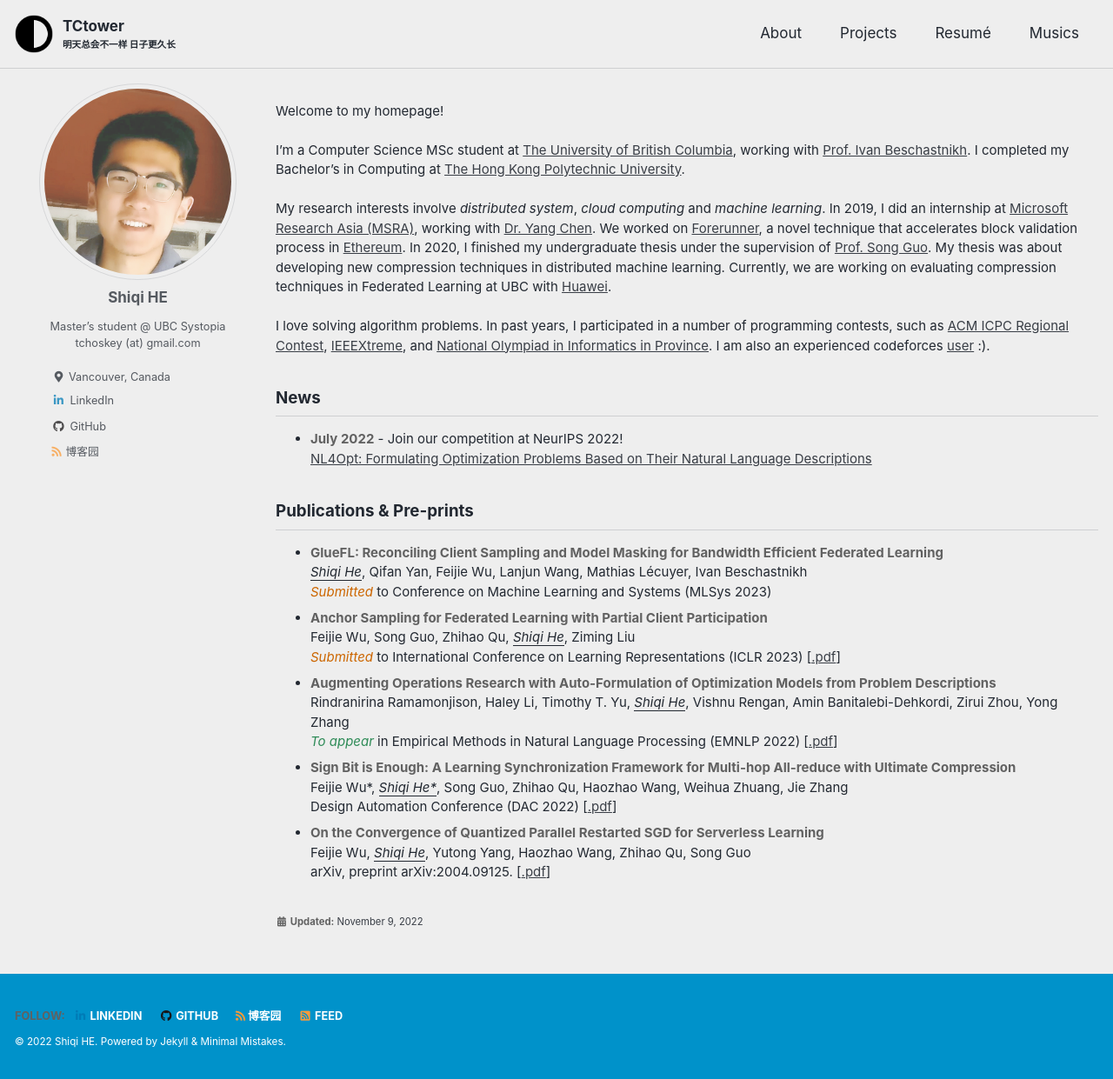
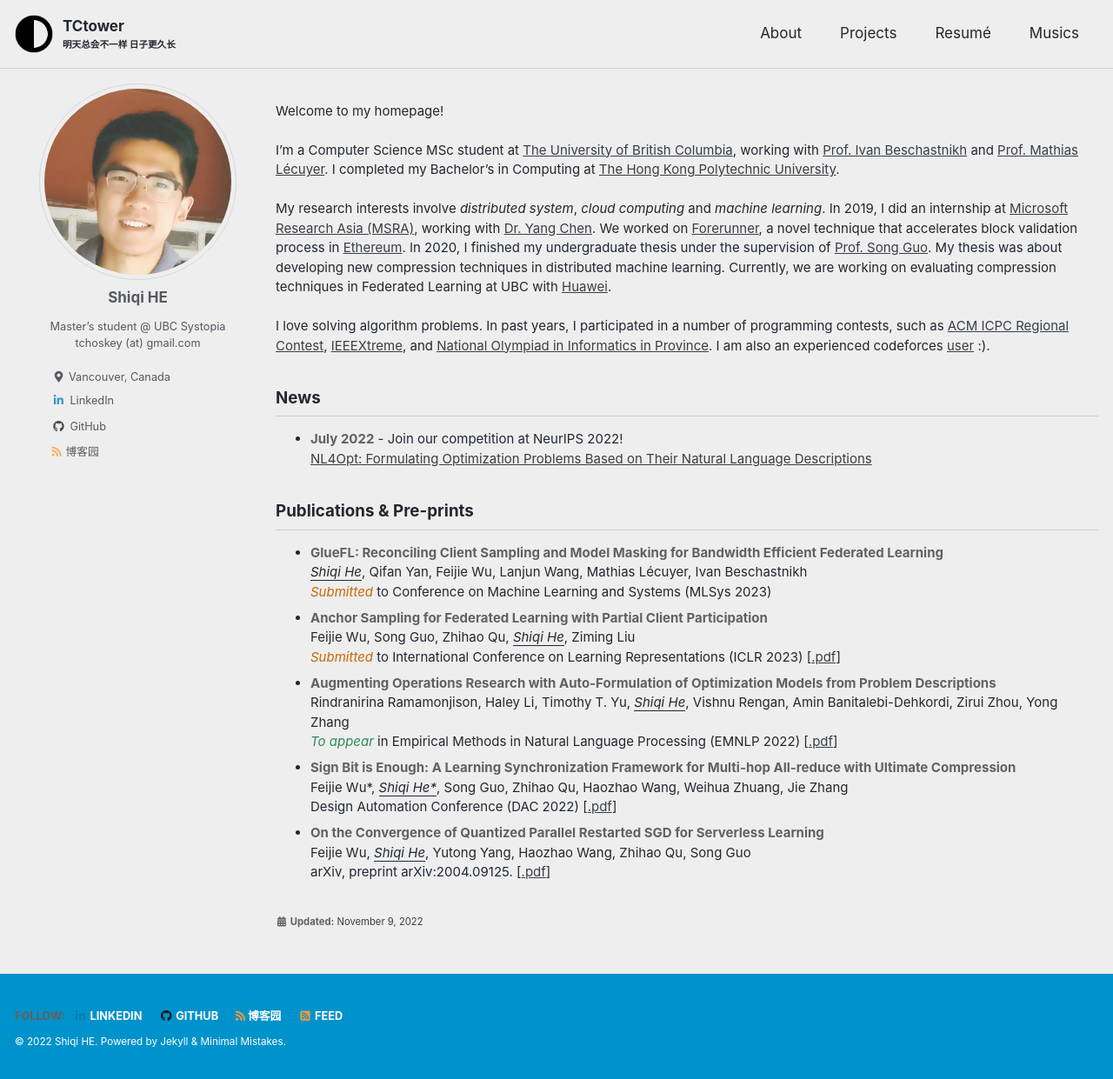
Before and after one commit to TCtower/tctower.github.io, a Jekyll site: the page built from index.md, in a window 1280 px wide and 1241 px high. Shown: the whole window at 87% size. Built offline with Jekyll 4.4.1, drawn with Linux system fonts in a browser that asks for light colours; cached includes are drawn as plain includes.

Commit message:
Update index.md

```diff
--- a/index.md
+++ b/index.md
@@ -50,7 +50,7 @@ Welcome to my homepage!
 
 <!-- <br />  -->
 
-I’m a Computer Science MSc student at [The University of British Columbia](https://www.ubc.ca/), working with [Prof. Ivan Beschastnikh](https://www.cs.ubc.ca/~bestchai/). I completed my Bachelor’s in Computing at [The Hong Kong Polytechnic University](https://www.polyu.edu.hk/en/).
+I’m a Computer Science MSc student at [The University of British Columbia](https://www.ubc.ca/), working with [Prof. Ivan Beschastnikh](https://www.cs.ubc.ca/~bestchai/) and [Prof. Mathias Lécuyer](http://mathias.lecuyer.me/). I completed my Bachelor’s in Computing at [The Hong Kong Polytechnic University](https://www.polyu.edu.hk/en/).
 
 My research interests involve <em>distributed system</em>, <em>cloud computing</em> and <em>machine learning</em>. In 2019, I did an internship at [Microsoft Research Asia (MSRA)](https://www.microsoft.com/en-us/research/lab/microsoft-research-asia/), working with [Dr. Yang Chen](https://www.microsoft.com/en-us/research/people/yachen/). We worked on [Forerunner](https://www.microsoft.com/en-us/research/uploads/prod/2021/09/3477132.3483564.pdf), a novel technique that accelerates block validation process in [Ethereum](https://ethereum.org/en/).  In 2020, I finished my undergraduate thesis under the supervision of [Prof. Song Guo](https://www4.comp.polyu.edu.hk/~cssongguo/). My thesis was about developing new compression techniques in distributed machine learning. Currently, we are working on evaluating compression techniques in Federated Learning at UBC with [Huawei](https://www.huawei.com/ca/).
 
```
